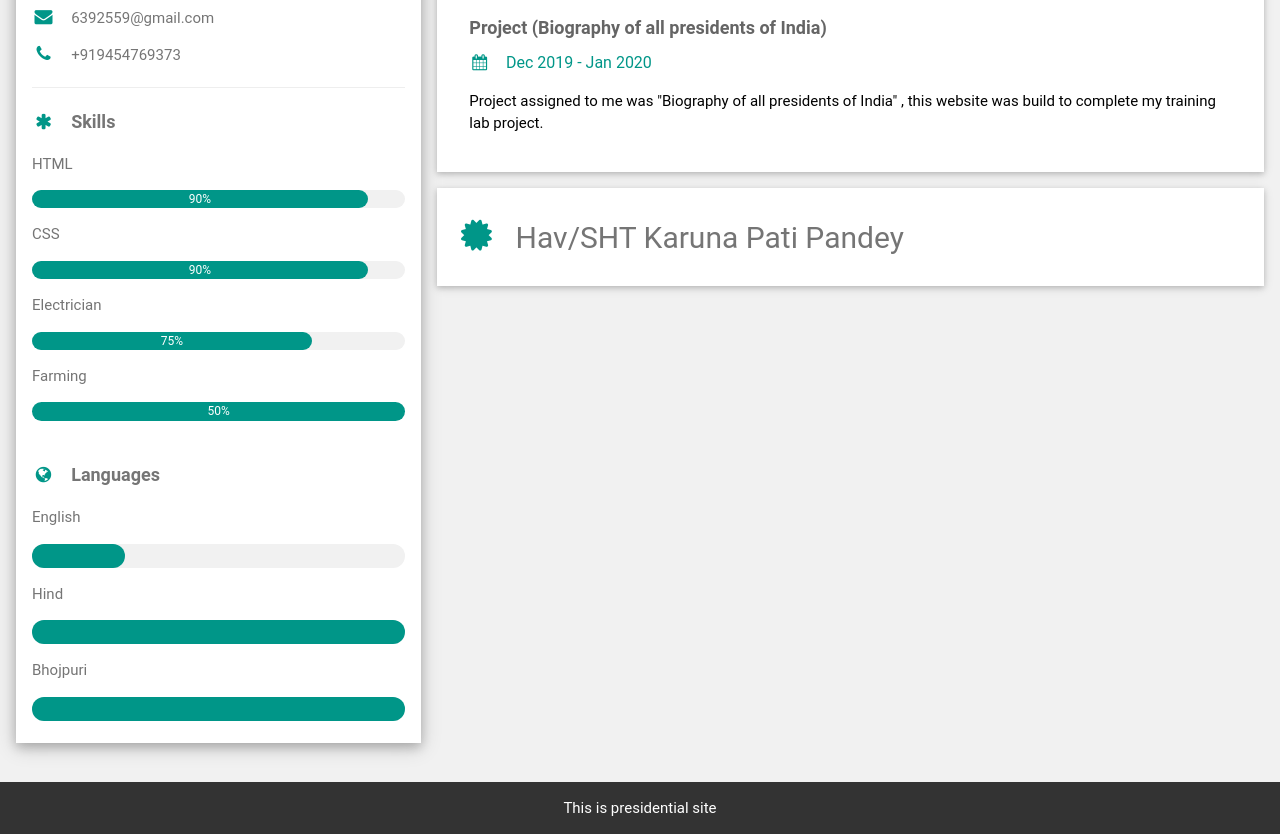
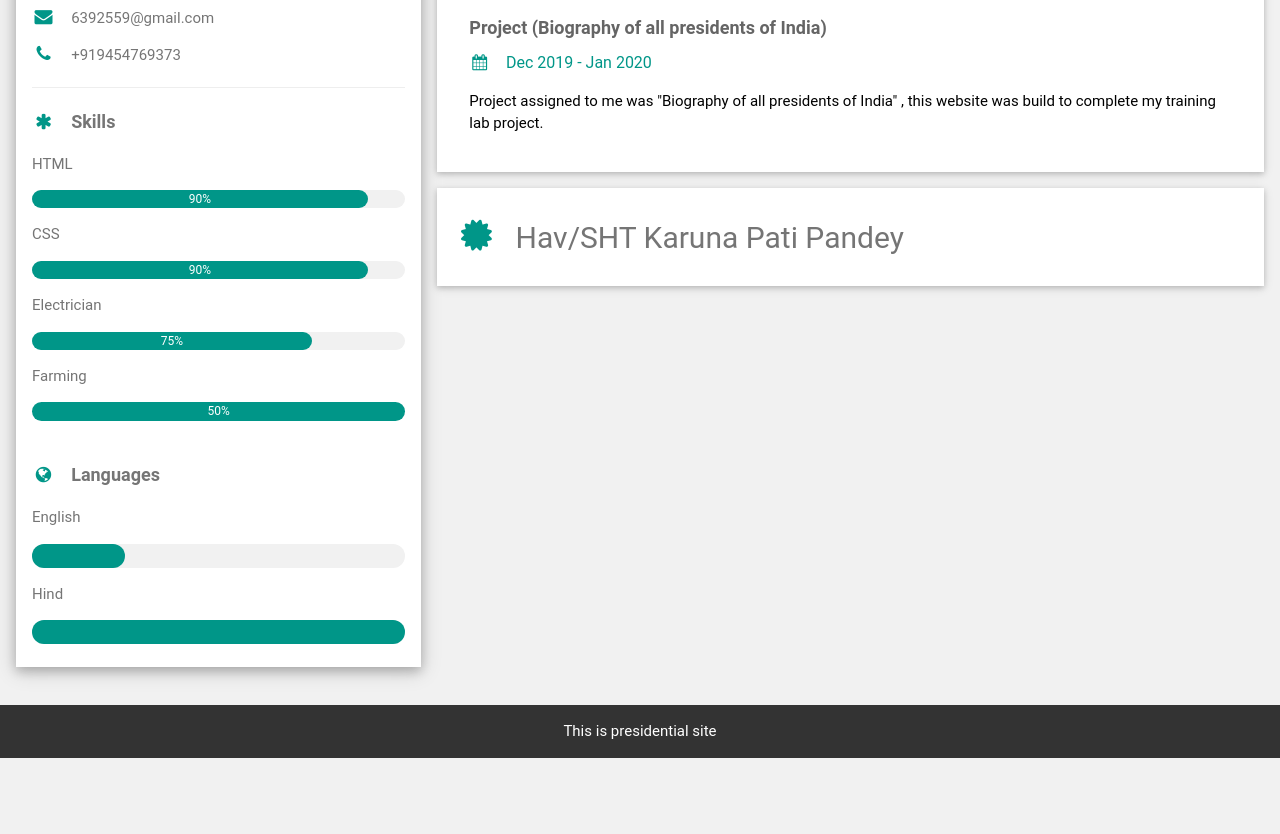
Before and after one commit to faujikppandey/presidents-of-india, a plain HTML site: page about.html in a window 1280 px wide. Shown: the part 505-1339 px from the top of the page. After the commit the page ends 1263 px from the top, so only its background shows below. Drawn offline with Linux system fonts and the light colour scheme.

Commit message:
AIRSUP-1111:- details to be entered

```diff
--- a/about.html
+++ b/about.html
@@ -89,10 +89,6 @@
                     <div class="president-light-grey president-round-xlarge">
                         <div class="president-round-xlarge president-teal" style="height:24px;width:100%"></div>
                     </div>
-                    <p>Bhojpuri</p>
-                    <div class="president-light-grey president-round-xlarge">
-                        <div class="president-round-xlarge president-teal" style="height:24px;width:100%"></div>
-                    </div>
                     <br>
                 </div>
             </div>
```
